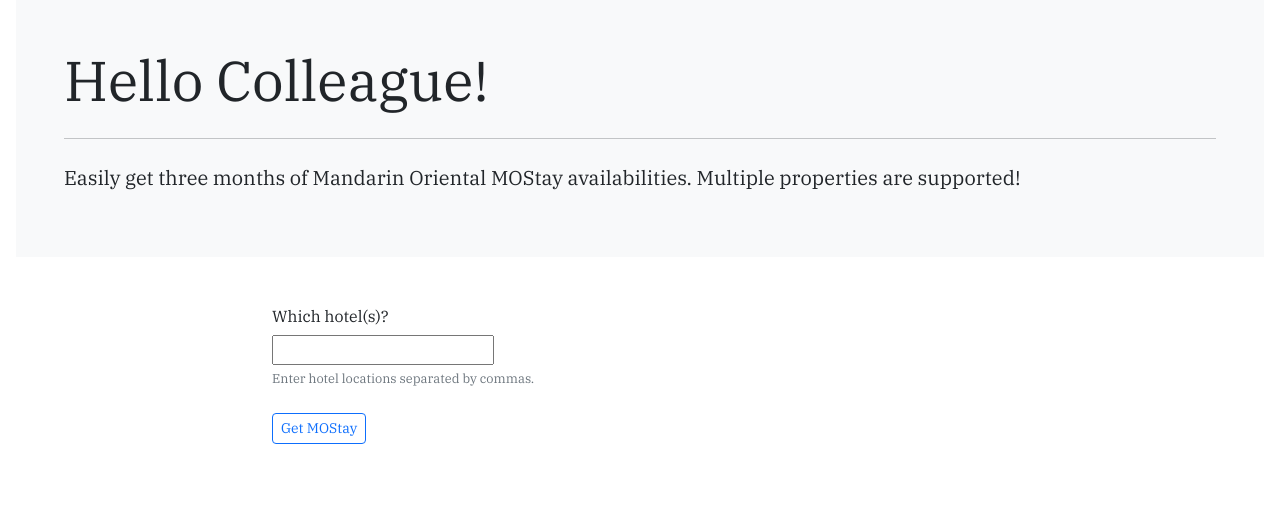
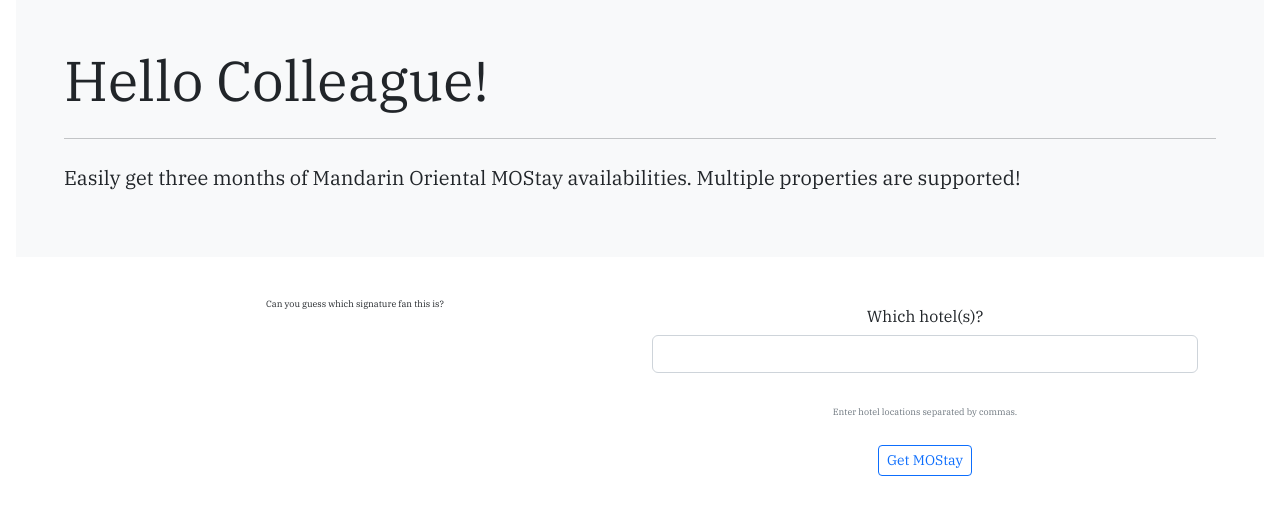
Before and after one commit to m-soro/getmostay, a Flask app: template app/templates/home.html in a window 1280 px wide. Shown: the part 104-619 px from the top of the page. Run offline with Flask 2, Linux system fonts and the light colour scheme; the template is opened without the code that fills it, so the values that code supplies are empty; some libraries are stand-ins or nearby versions.

Commit message:
change fan and form spacing

```diff
--- a/app/get_mostay.py
+++ b/app/get_mostay.py
@@ -17,10 +17,10 @@
     chrome_options.add_argument('--no-sandbox')
 
     # un-comment for heroku
-    driver = webdriver.Chrome(executable_path=os.environ.get('CHROMEDRIVER_PATH'), chrome_options=chrome_options)
+    # driver = webdriver.Chrome(executable_path=os.environ.get('CHROMEDRIVER_PATH'), chrome_options=chrome_options)
 
     # un-comment to test locally
-    # driver = webdriver.Chrome(options=chrome_options, service= ( Service('/Users/marksoro/chromedriver/chromedriver')) )
+    driver = webdriver.Chrome(options=chrome_options, service= ( Service('/Users/marksoro/chromedriver/chromedriver')) )
 
     driver.get(site+"arrive="+date+"&depart="+date+"&hotel="+ hotel_code +
                                   "&currency=USD&rooms=1&adults=2&promo=Stay%40MO%242016%40")
--- a/app/main.py
+++ b/app/main.py
@@ -45,6 +45,7 @@
         print('\n   No results, please try again !\n')
         flash('No results, please try again !')
 
+
     calendar = '/static/imgs/mo_stay.png'
 
     return render_template('results.html', calendar=calendar)
--- a/app/templates/base.html
+++ b/app/templates/base.html
@@ -12,8 +12,15 @@
   <script type="text/javascript" src="https://ajax.googleapis.com/ajax/libs/jquery/1.6.2/jquery.min.js"></script>
   <style media="screen">
     body { font-family: 'IBM Plex Serif', serif; !important;}
-    #hotel-hint { font-size: 80%;}
+    .small-text {font-size: xx-small;}
 
+.footer {
+  position: relative;
+  margin-top: -150px; /* negative value of footer height */
+  height: 150px;
+  clear:both;
+  padding-top:20px;
+}
   </style>
   </head>
 
@@ -36,9 +43,13 @@
     <div class="p-3 mb-2 alert alert-primary">{{ message }}</div>
   </div>
   <br>
+
   {% endfor %}
 
   {% block main %}{% endblock %}
+
   </body>
 
+
+
 </html>
--- a/app/templates/home.html
+++ b/app/templates/home.html
@@ -12,27 +12,25 @@
 
 <div class="container">
 <div class="row">
-   <div class="col-2">
+   <div class="col-sm">
+   <img src="{{ fan }}" alt="" width="100%" class="my-auto">
+   <p class="text-center small-text">Can you guess which signature fan this is?</p>
+   </div>
 
-   <img src="{{ fan }}" alt="" width="90%" class="my-5">
-
-   </div>
-   <div class="col-10">
-      <div class="col-auto">
+   <div class="col-sm my-auto text-center">
          <br>
          <form action="/results" method="post">
             <label for="hotel_location" class="col-form-label" aria-describedby="hotel-hint">Which hotel(s)?</label>
             <br>
-            <input type="text" name="hotel_location" value="" required>
+            <input type="text" class="form-control" name="hotel_location" value="" required>
             <br>
-            <span id="hotel-hint" class="form-text">Enter hotel locations separated by commas.</span>
+            <span class="form-text small-text">Enter hotel locations separated by commas.</span>
             <br>
             <br>
             <input type="submit" class="btn btn-outline-primary btn-sm" value="Get MOStay" onclick="$('#loading').show();"></input>
             <br>
             <br>
             <div id="loading" style="display:none;"><img src="https://na.shopmo.com/images/misc/ajax-loader.gif" width="8%" alt="" /></div>
-      </div>
    </div>
 </div>
 </form>
```
Also changed, not shown: app/templates/no-results.html (added, +10 -0 lines), app/static/imgs/mo_stay.png (added).
